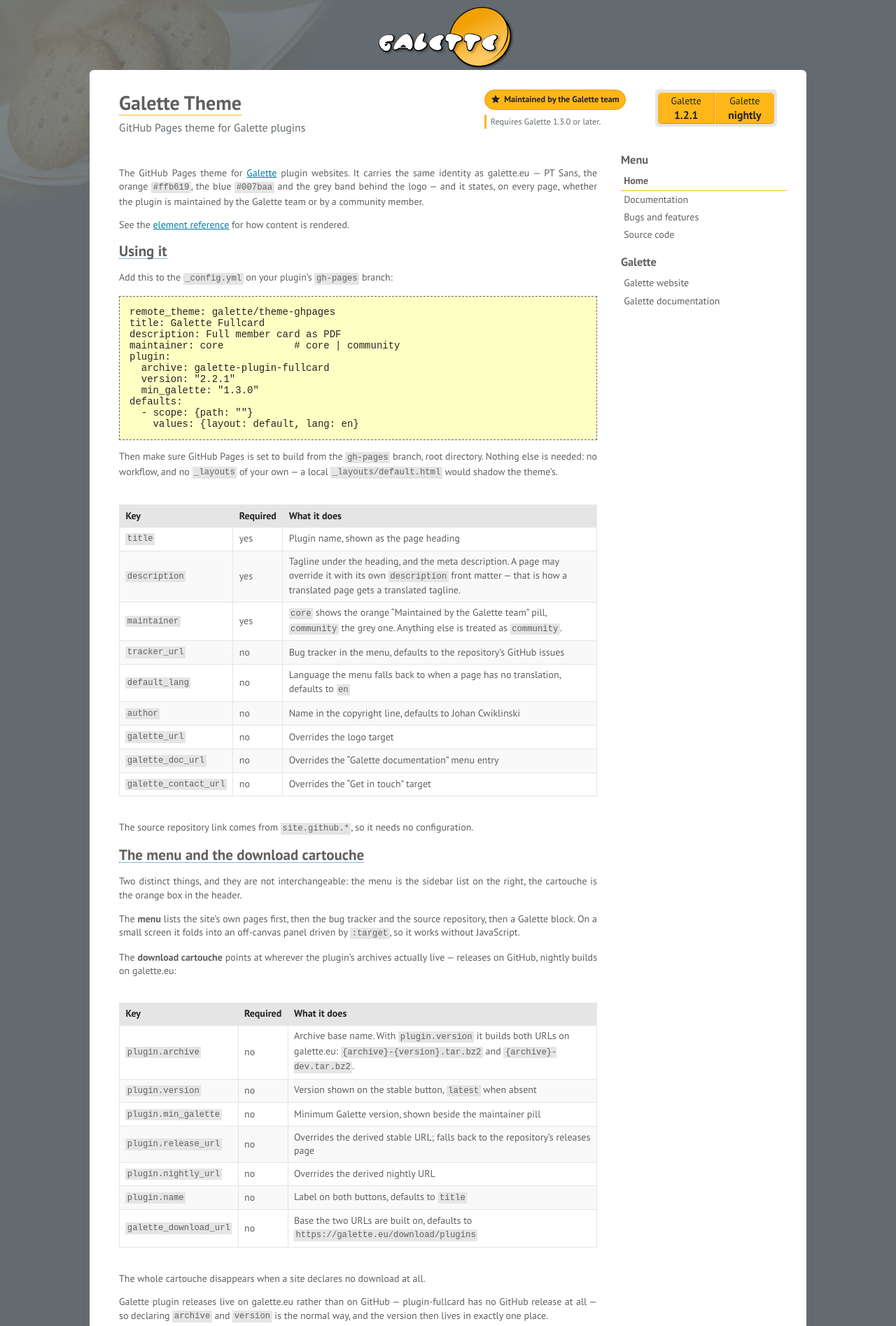
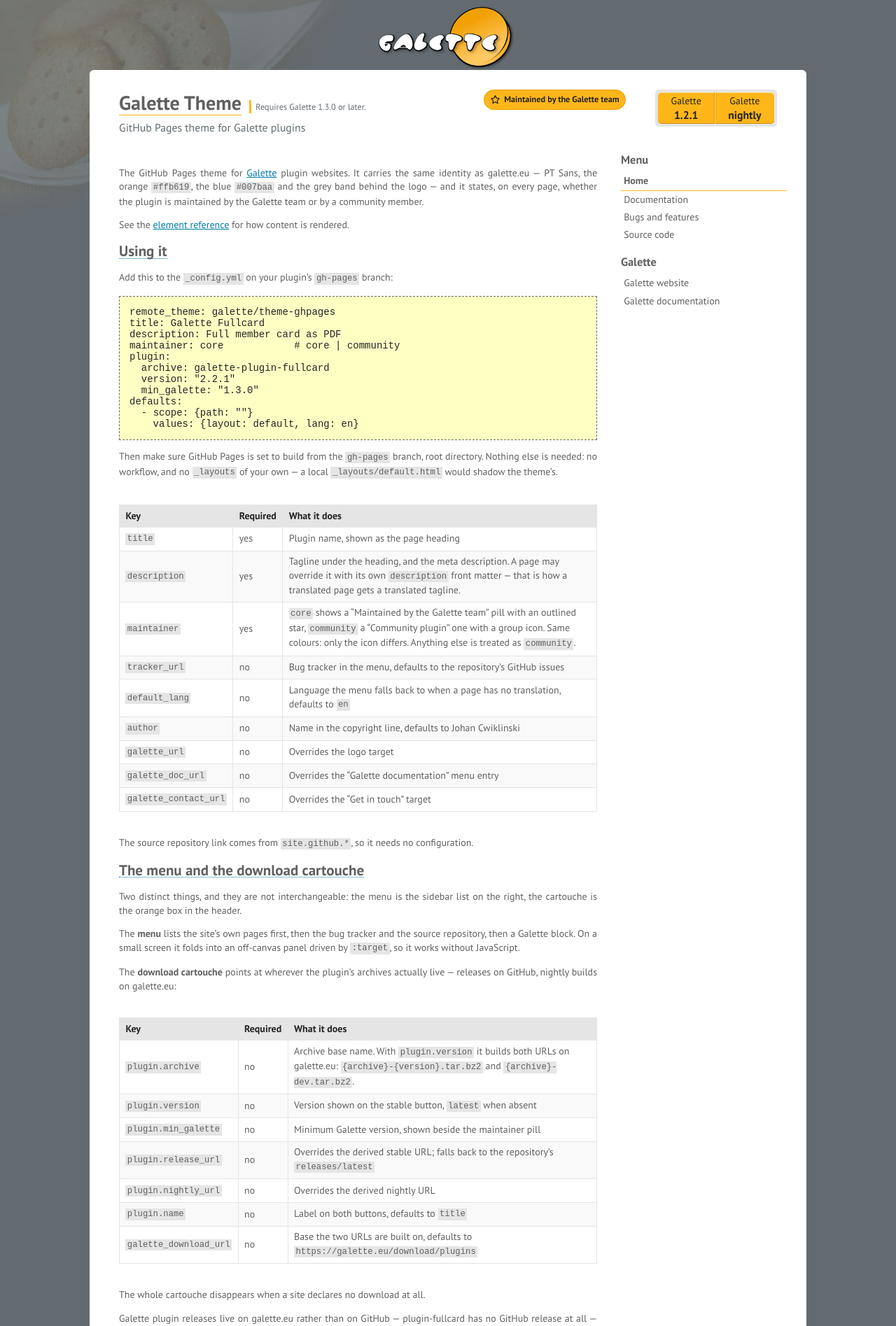
Before and after one commit to gagnieray/galette-theme-ghpages, a Jekyll site: the page built from index.md, in a window 1280 px wide. Shown: the top 1895 px of the page at 70% size. Built offline with Jekyll 4.4.1, drawn with Linux system fonts in a browser that asks for light colours.

Commit message:
Rework the maintainer pill, and make the version requirement prominent
Review feedback from Guillaume: the two pills carried different colours, which
read as a value judgement on community plugins. They now share the Galette
orange and only the icon tells them apart — an outlined star for the core team,
a group of people for the community, so `community` gains an icon it did not
have. The first two-people glyph was unreadable at 14px, hence fewer and larger
shapes at 15px.

The minimum Galette version moves from the column beside the header onto the
title's baseline, keeping its appearance: it is the first thing a visitor needs
and it was easy to miss where it was.

A repository with no `plugin.archive` now falls back to `releases/latest`, which
redirects to the current release, rather than `releases`, which is the whole
list.

Thumbnail regenerated.

```diff
--- a/_includes/download.html
+++ b/_includes/download.html
@@ -20,7 +20,13 @@ declare them, and the version then lives in exactly one place.
 {%- if release_url == nil and site.plugin.archive and site.plugin.version -%}
   {%- capture release_url -%}{{ dl_base }}/{{ site.plugin.archive }}-{{ site.plugin.version }}.tar.bz2{%- endcapture -%}
 {%- endif -%}
-{%- assign release_url = release_url | default: site.github.releases_url -%}
+{%- comment -%}
+  On GitHub the useful stable target is /releases/latest — it redirects to the
+  current release — not /releases, which is the whole list.
+{%- endcomment -%}
+{%- if release_url == nil and site.github.releases_url -%}
+  {%- capture release_url -%}{{ site.github.releases_url }}/latest{%- endcapture -%}
+{%- endif -%}
 {%- assign nightly_url = site.plugin.nightly_url -%}
 {%- if nightly_url == nil and site.plugin.archive -%}
   {%- capture nightly_url -%}{{ dl_base }}/{{ site.plugin.archive }}-dev.tar.bz2{%- endcapture -%}
--- a/_includes/maintainer.html
+++ b/_includes/maintainer.html
@@ -1,16 +1,20 @@
 {%- comment -%}
-Renders the maintainer pill. Driven by `maintainer:` in the site _config.yml:
+Who maintains the plugin. Driven by `maintainer:` in the site _config.yml:
   core       -> maintained by the Galette team
   community  -> maintained by a community member (default)
+
+Both pills share the same colours on purpose — only the icon tells them apart:
+an outlined star for the core team, a group of people for the community.
 Expects the strings from i18n.html to be in scope.
 {%- endcomment -%}
 {%- if site.maintainer == 'core' -%}
   <span class="maintainer maintainer-core" title="{{ t_maint_core_footer }}">
-    <svg class="svg-icon" aria-hidden="true" width="14" height="14" viewBox="0 0 16 16" fill="currentColor"><path d="M8 .5l2.06 4.5 4.94.6-3.6 3.4.9 4.9L8 11.6l-4.3 2.3.9-4.9L1 5.6l4.94-.6L8 .5z"/></svg>
+    <svg class="maintainer-icon" aria-hidden="true" viewBox="0 0 24 24" fill="none" stroke="currentColor" stroke-width="2" stroke-linecap="round" stroke-linejoin="round"><path d="M12 2.6l2.85 5.77 6.37.93-4.61 4.49 1.09 6.34L12 17.14l-5.7 3l1.09-6.34l-4.61-4.49l6.37-.93z"/></svg>
     {{ t_maint_core }}
   </span>
 {%- else -%}
   <span class="maintainer maintainer-community" title="{{ t_maint_community_footer }}">
+    <svg class="maintainer-icon" aria-hidden="true" viewBox="0 0 24 24" fill="none" stroke="currentColor" stroke-width="2" stroke-linecap="round" stroke-linejoin="round"><circle cx="9" cy="7.2" r="3.7"/><path d="M2.2 20.6v-1.5a5 5 0 0 1 5-5h3.6a5 5 0 0 1 5 5v1.5"/><circle cx="18" cy="8.6" r="2.7"/><path d="M17.4 14.1h.4a4 4 0 0 1 4 4v2.5"/></svg>
     {{ t_maint_community }}
   </span>
 {%- endif -%}
--- a/_layouts/default.html
+++ b/_layouts/default.html
@@ -8,7 +8,10 @@
       <header>
         <div class="header-wrapper">
           <div class="header-title">
-            <h1>{{ site.title | default: site.github.repository_name }}</h1>
+            <div class="title-line">
+              <h1>{{ site.title | default: site.github.repository_name }}</h1>
+              {%- include requires.html -%}
+            </div>
             {%- comment -%}
             A page may carry its own `description`, which is how a translated page
             gets a translated tagline — `site.description` is global and Weblate
@@ -18,7 +21,6 @@
           </div>
           <div class="header-meta">
             {%- include maintainer.html -%}
-            {%- include requires.html -%}
             {%- include langselector.html -%}
           </div>
         </div>
--- a/_sass/galette/_layout.scss
+++ b/_sass/galette/_layout.scss
@@ -71,6 +71,16 @@ main.wrapper {
     }
 
     .header-title {
+        /* The minimum Galette version sits on the title's baseline: it is the
+           first thing a visitor needs to know, so it belongs here rather than
+           in the column beside. */
+        .title-line {
+            display: flex;
+            align-items: baseline;
+            flex-wrap: wrap;
+            gap: .3em .8em;
+        }
+
         h1 {
             display: inline-block;
             border-bottom: 1px solid $galette-orange;
@@ -99,7 +109,11 @@ section#content {
     margin-top: 1.5em;
 }
 
-/** Maintainer pill */
+/** Maintainer pill. Core and community share these colours: only the icon
+    distinguishes them, which is what the review asked for.
+
+    Galette orange never carries text on white: it stays a background here, with
+    the dark grey on top, which keeps the contrast ratio comfortable. */
 .maintainer {
     display: inline-flex;
     align-items: center;
@@ -109,19 +123,14 @@ section#content {
     padding: .3em .7em;
     border-radius: 999px;
     white-space: nowrap;
+    background: $galette-orange;
+    color: $galette-dark-grey;
+    border: 1px solid $galette-dark-orange;
 
-    /* Galette orange never carries text on white: it stays a background here,
-       with the dark grey on top, which keeps the contrast ratio comfortable. */
-    &.maintainer-core {
-        background: $galette-orange;
-        color: $galette-dark-grey;
-        border: 1px solid $galette-dark-orange;
-    }
-
-    &.maintainer-community {
-        background: $galette-light-grey;
-        color: $galette-dark-grey;
-        border: 1px solid darken($galette-light-grey, 15%);
+    .maintainer-icon {
+        width: 15px;
+        height: 15px;
+        flex-shrink: 0;
     }
 }
 
--- a/index.md
+++ b/index.md
@@ -38,7 +38,7 @@ a local `_layouts/default.html` would shadow the theme's.
 | --- | --- | --- |
 | `title` | yes | Plugin name, shown as the page heading |
 | `description` | yes | Tagline under the heading, and the meta description. A page may override it with its own `description` front matter — that is how a translated page gets a translated tagline. |
-| `maintainer` | yes | `core` shows the orange “Maintained by the Galette team” pill, `community` the grey one. Anything else is treated as `community`. |
+| `maintainer` | yes | `core` shows a “Maintained by the Galette team” pill with an outlined star, `community` a “Community plugin” one with a group icon. Same colours: only the icon differs. Anything else is treated as `community`. |
 | `tracker_url` | no | Bug tracker in the menu, defaults to the repository's GitHub issues |
 | `default_lang` | no | Language the menu falls back to when a page has no translation, defaults to `en` |
 | `author` | no | Name in the copyright line, defaults to Johan Cwiklinski |
@@ -70,7 +70,7 @@ live — releases on GitHub, nightly builds on galette.eu:
 | `plugin.archive` | no | Archive base name. With `plugin.version` it builds both URLs on galette.eu: `{archive}-{version}.tar.bz2` and `{archive}-dev.tar.bz2`. |
 | `plugin.version` | no | Version shown on the stable button, `latest` when absent |
 | `plugin.min_galette` | no | Minimum Galette version, shown beside the maintainer pill |
-| `plugin.release_url` | no | Overrides the derived stable URL; falls back to the repository's releases page |
+| `plugin.release_url` | no | Overrides the derived stable URL; falls back to the repository's `releases/latest` |
 | `plugin.nightly_url` | no | Overrides the derived nightly URL |
 | `plugin.name` | no | Label on both buttons, defaults to `title` |
 | `galette_download_url` | no | Base the two URLs are built on, defaults to `https://galette.eu/download/plugins` |
```
Also changed, not shown: README.md, thumbnail.png.
